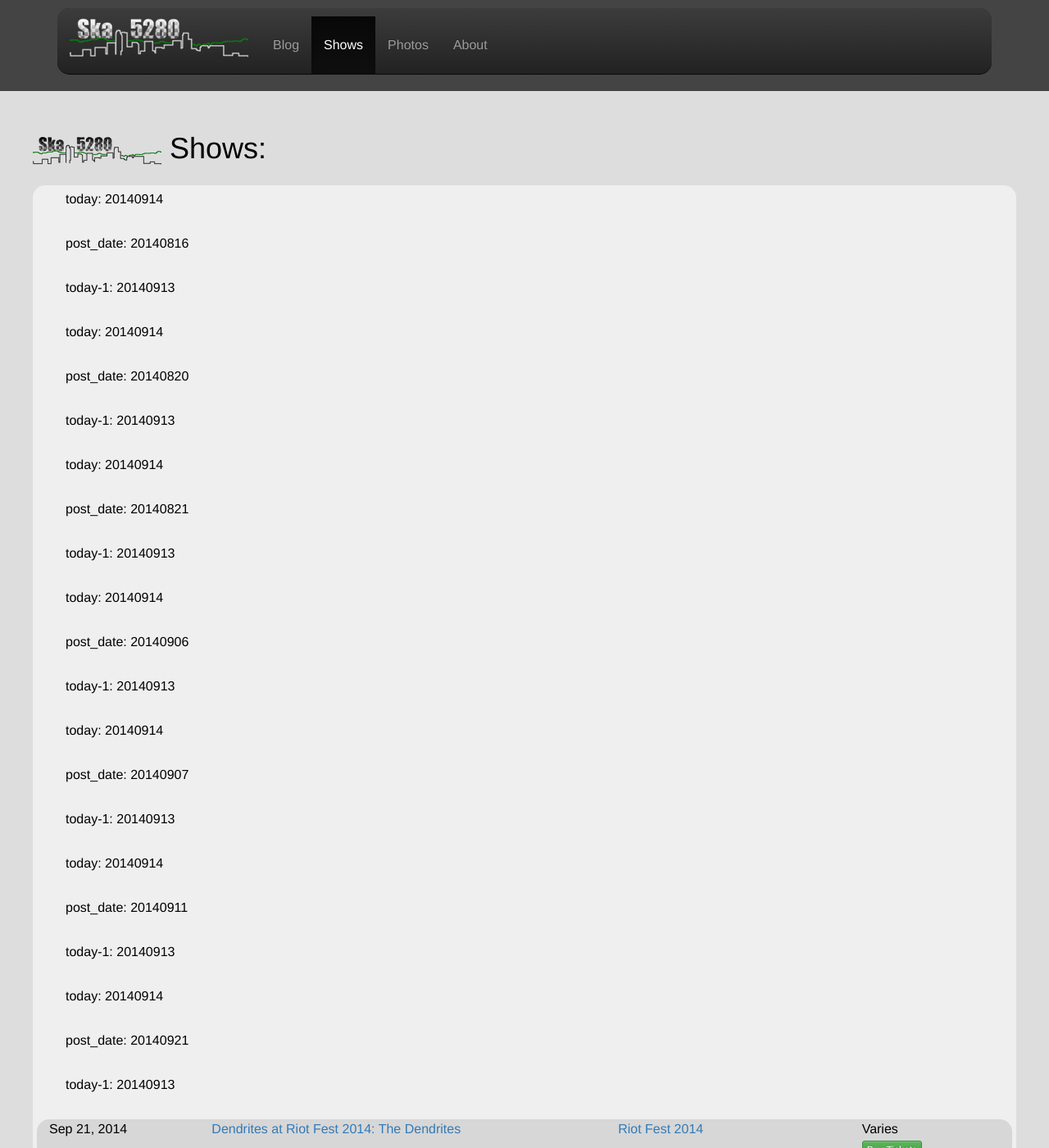
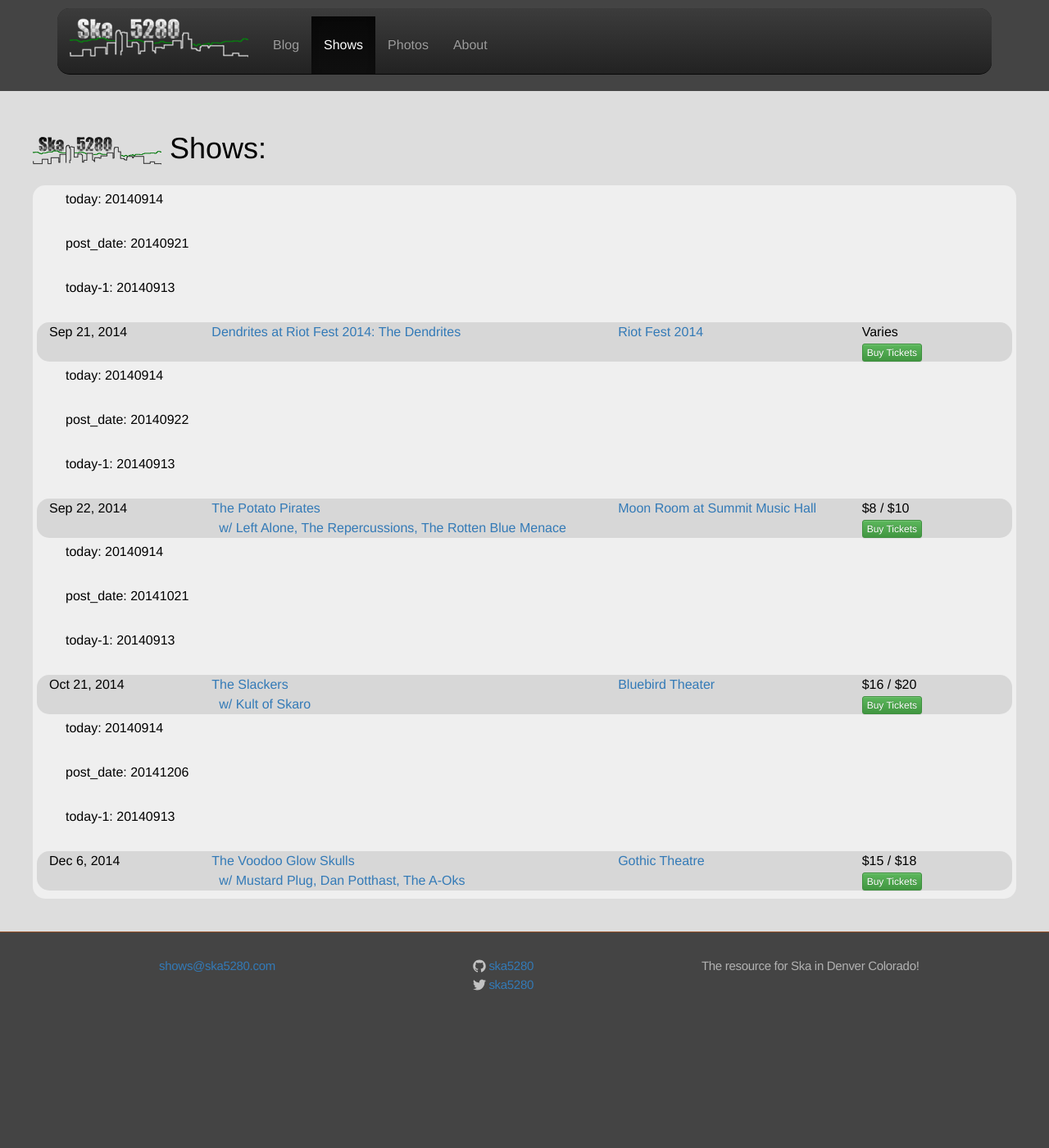
Before and after one commit to ska5280/website, a Jekyll site: the page built from shows.md, in a window 1280 px wide and 1400 px high. Shown: the whole window at 82% size. Built offline with Jekyll 4.4.1, drawn with Linux system fonts in a browser that asks for light colours; nearby versions of some CDN libraries; comment, search, counter and statistics services are not loaded.

Commit message:
Update shows.html

```diff
--- a/_layouts/shows.html
+++ b/_layouts/shows.html
@@ -9,7 +9,7 @@
     {% for post in sorted_posts %}
       {% assign today = 'now' | date: "%Y%m%d" %}
       {% assign post_date = post.date | date: "%Y%m%d" %}
-      {% if post.categories contains 'shows' and today | minus: 1 <= post_date %}
+      {% if post.categories contains 'shows' and today <= post_date %}
       <li>today: {{today}}</li>
       <li>post_date: {{post_date}}</li>
       <li>today-1: {{today | minus: 1}}</li>
```
